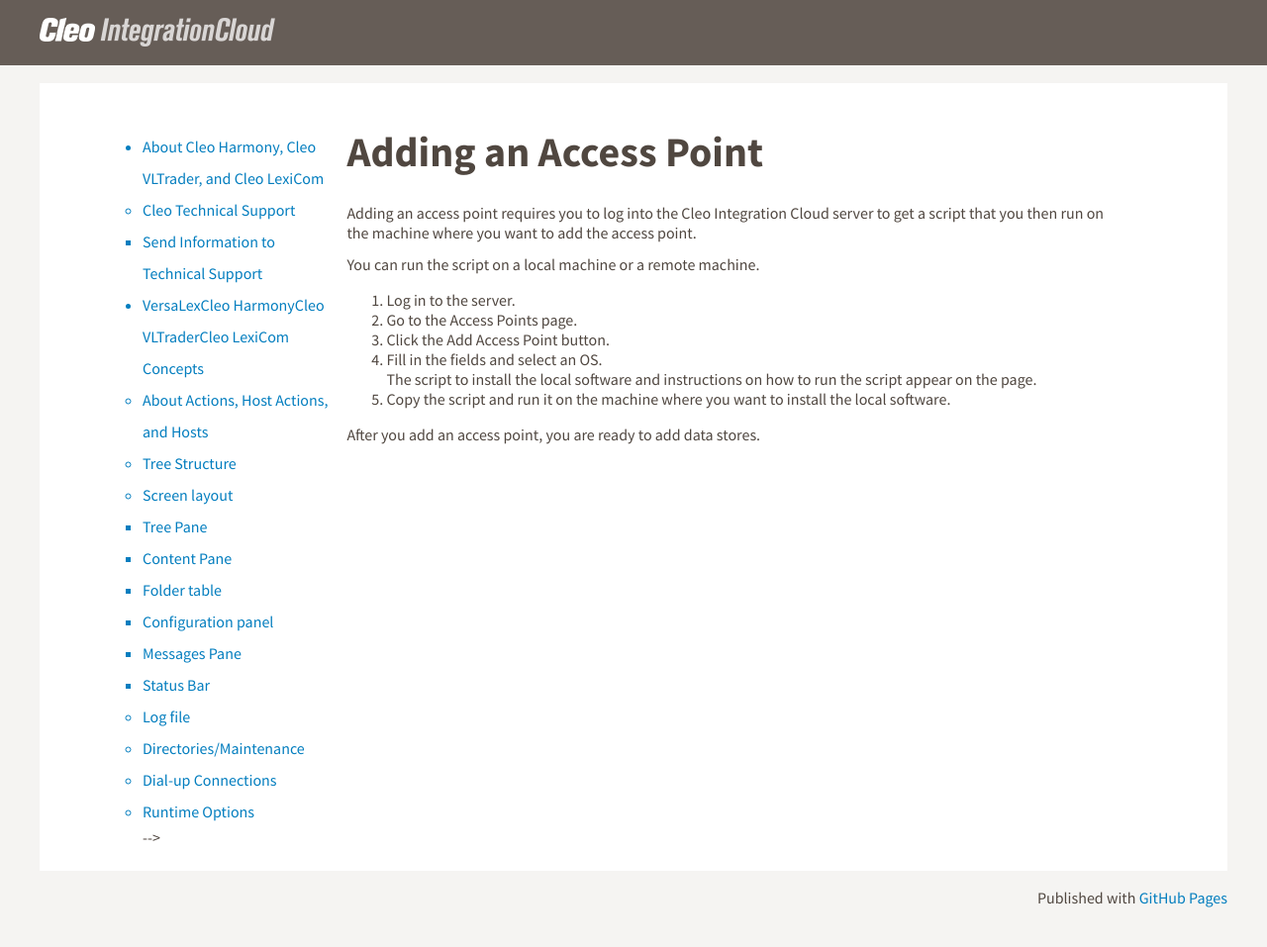
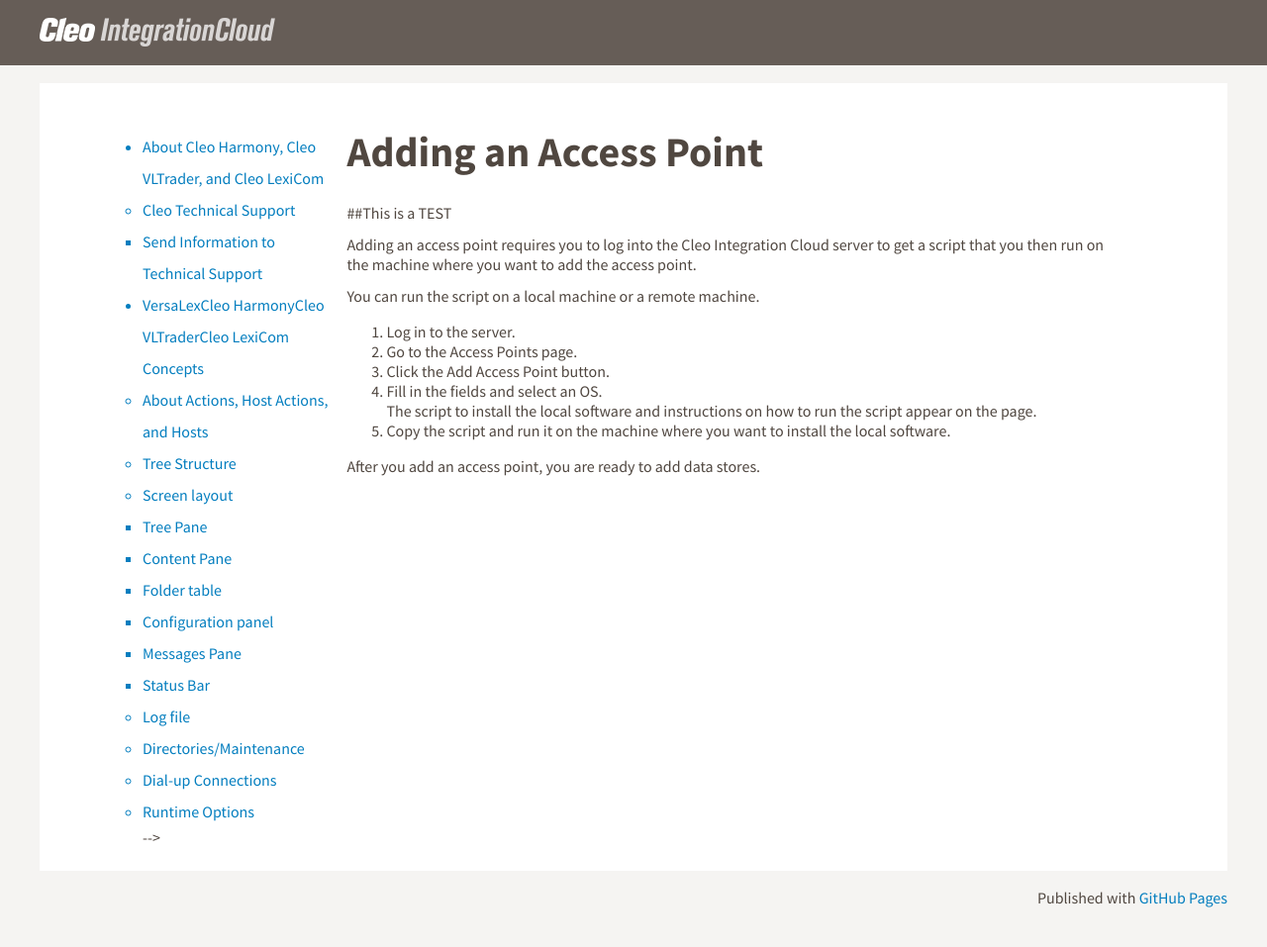
Before and after one commit to wmkellett/InfoEngPOC, a Jekyll site: the page built from DDF/DDF_AddAccessPoint.md, in a window 1280 px wide. Shown: the whole page at 99% size. Built offline with Jekyll 4.4.1, drawn with Linux system fonts in a browser that asks for light colours.

Commit message:
test update

```diff
--- a/DDF/DDF_AddAccessPoint.md
+++ b/DDF/DDF_AddAccessPoint.md
@@ -4,6 +4,8 @@
 ---
 
 # Adding an Access Point
+
+##This is a TEST
 
 Adding an access point requires you to log into the Cleo Integration Cloud server to get a script that you then run on the machine where you want to add the access point.
 
```
